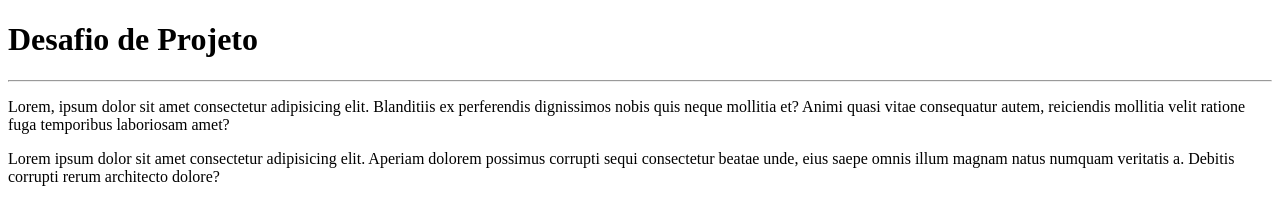
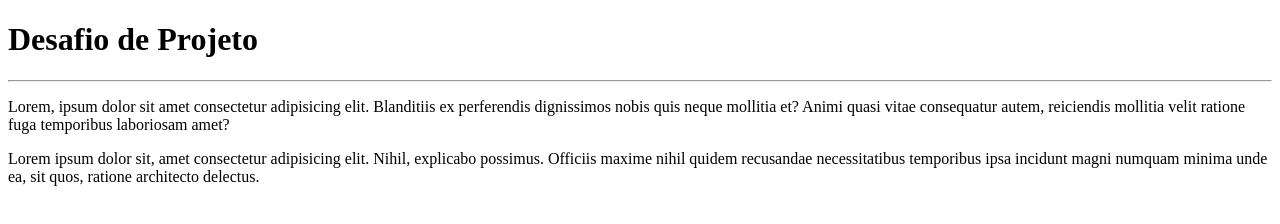
Before and after one commit to juliaalinne/primeiro-repositorio-dio, a plain HTML site: page site-exemplo/index.html in a window 1280 px wide. Drawn offline with Linux system fonts and the light colour scheme.

```diff
--- a/site-exemplo/index.html
+++ b/site-exemplo/index.html
@@ -10,8 +10,6 @@
     <h1>Desafio de Projeto</h1>
     <hr>
     <p>Lorem, ipsum dolor sit amet consectetur adipisicing elit. Blanditiis ex perferendis dignissimos nobis quis neque mollitia et? Animi quasi vitae consequatur autem, reiciendis mollitia velit ratione fuga temporibus laboriosam amet?</p>
-    <p>
-        Lorem ipsum dolor sit amet consectetur adipisicing elit. Aperiam dolorem possimus corrupti sequi consectetur beatae unde, eius saepe omnis illum magnam natus numquam veritatis a. Debitis corrupti rerum architecto dolore?
-    </p>
+   <p>Lorem ipsum dolor sit, amet consectetur adipisicing elit. Nihil, explicabo possimus. Officiis maxime nihil quidem recusandae necessitatibus temporibus ipsa incidunt magni numquam minima unde ea, sit quos, ratione architecto delectus.</p>
 </body>
 </html>
```
